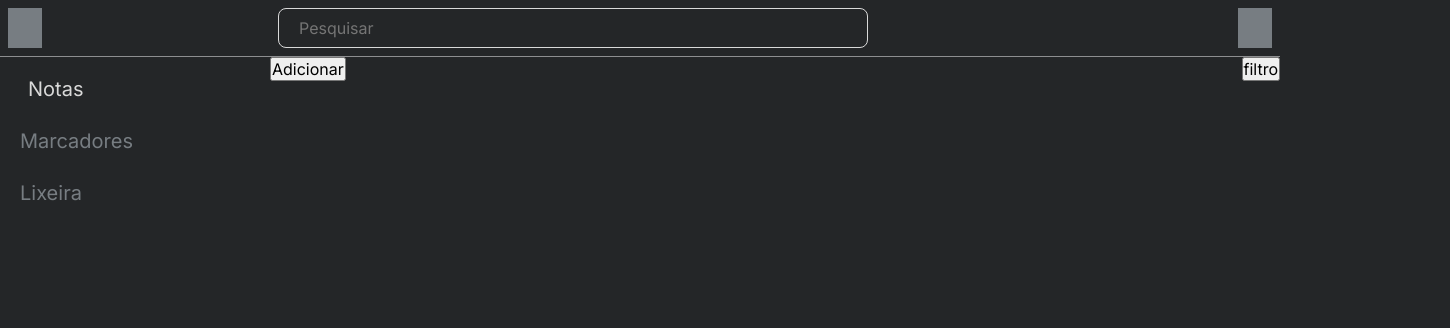
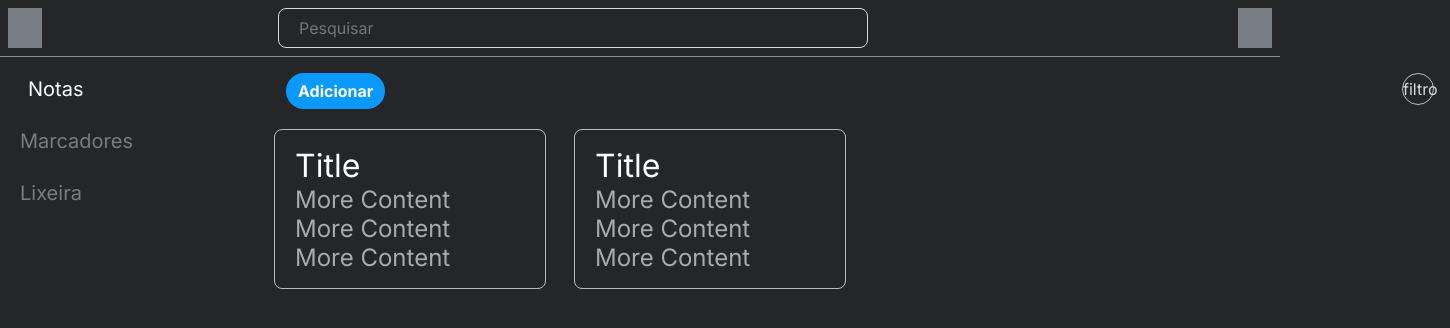
Before and after one commit to Bit-Masters/Bit_Note, a website: page home.html in a window 1280 px wide. Shown: the whole page, 1450 px wide, since content can reach past the window. Drawn offline with Linux system fonts and the light colour scheme.

```diff
--- a/assets/css/global.css
+++ b/assets/css/global.css
@@ -2,6 +2,7 @@
 	/* COLORS*/
 	--Primary: #0A99FF;
 	--Secondary: #F6581F;
+	--white: #FFFFFF;
 
 	--bright-500: #777D82;
 	--bright-400: #94999C;
--- a/assets/css/home.css
+++ b/assets/css/home.css
@@ -49,7 +49,7 @@
 		list-style-type: none;
 
 		li:first-child {
-			color: var(--bright-100);
+			color: var(--white);
 			margin-left: var(--spc2)
 		}
 	}
@@ -68,5 +68,54 @@
 	header {
 		display: flex;
 		justify-content: space-between;
+		padding: var(--spc4);
+
+		button{
+			border: 1px solid #B9BBBD;
+			background-color: transparent;
+			color: var(--bright-100);
+			border-radius: 99px;
+			height: 32px;
+			width: 32px;
+		}
+		.AddList {
+			color: var(--white);
+			font-weight: bold;
+			font-size: 16px;
+			padding: var(--spc2) var(--spc3);
+			background-color: var(--Primary);
+
+			border: none;
+			width: auto;
+			height: auto;
+		}
 	}
 }
+
+.ListContainer {
+	padding: var(--spc1);
+	display: grid;
+	grid-template-columns: repeat(4, 272px);
+	gap: var(--spc6);
+
+
+	div{
+		padding: var(--spc4) var(--spc5);
+		border: 1px solid var(--bright-200);
+		border-radius: 8px;
+
+		span:first-child {
+			color: var(--white);
+			font-size: var(--h2);
+			display: block
+		}
+
+		span {
+			color: var(--bright-300);
+			font-size: var(--h3)
+		}
+
+	}
+
+
+}
--- a/home.html
+++ b/home.html
@@ -25,13 +25,27 @@
 				</ul>
 			</nav>
 			<div class="ContentContainer">
-				<header class="FeaturesContainer">
-					<button>Adicionar</button>
+				<header>
+					<button class="AddList">Adicionar</button>
 					<button>filtro</button>
 				</header>
 				<div class="ListContainer">
-					<div></div>
-					<div></div>
+					<div>
+						<span>Title</span>
+						<span>
+							More Content<br/>
+							More Content<br/>
+							More Content<br/>
+						</span>
+					</div>
+					<div>
+						<span>Title</span>
+						<span>
+							More Content<br/>
+							More Content<br/>
+							More Content<br/>
+						</span>
+					</div>
 
 				</div>
 			</div>
```
Also changed, not shown: index.html (+2 -2 lines).
